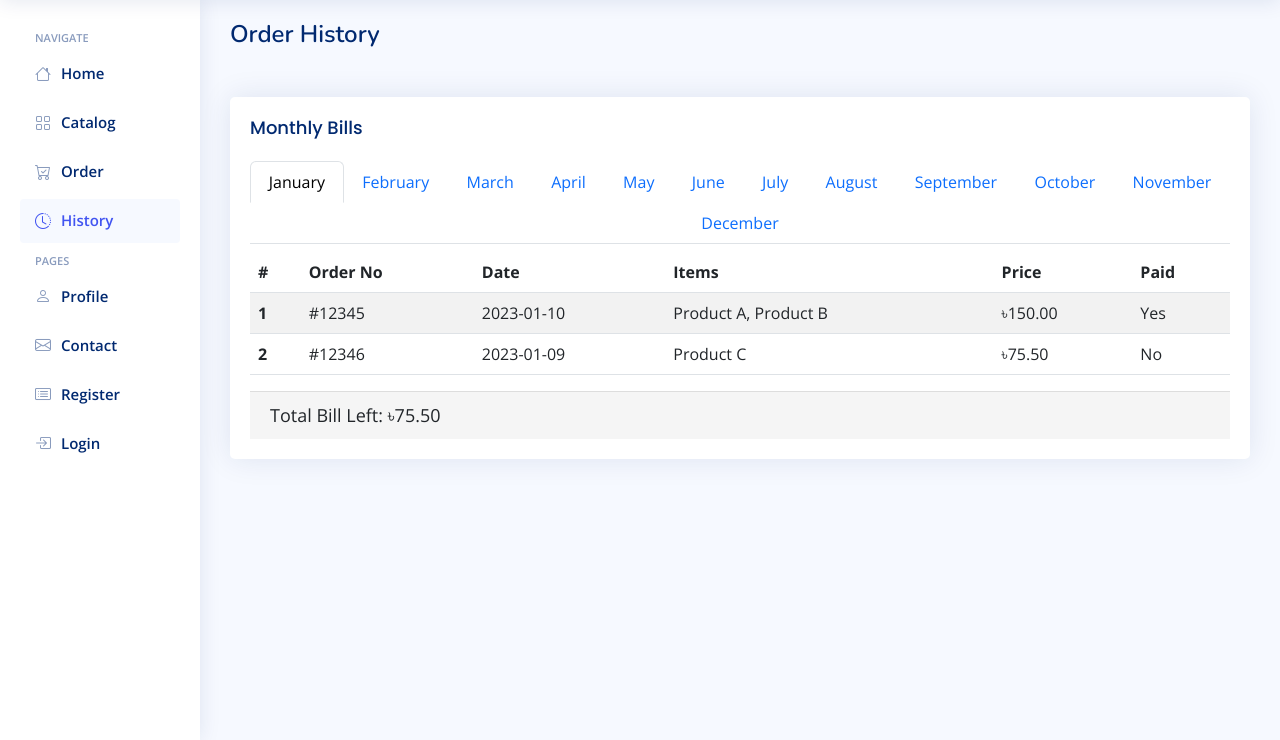
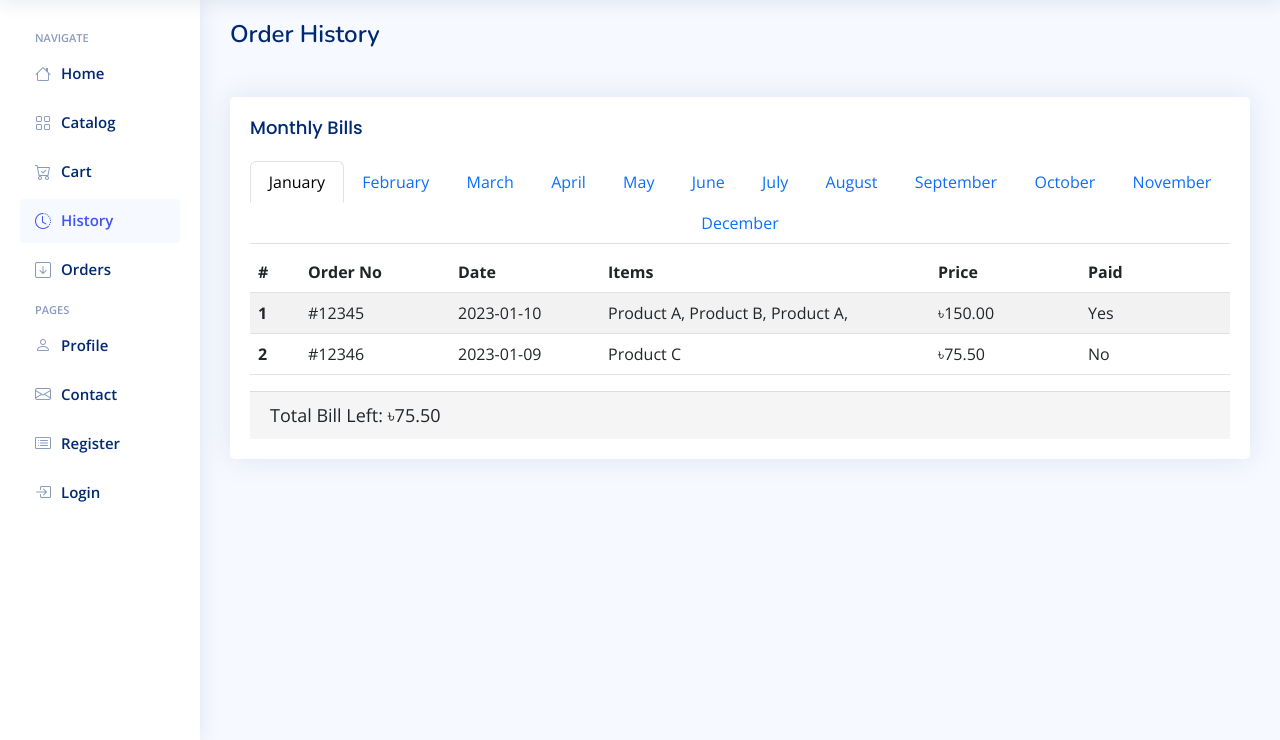
Before and after one commit to Mahdi3M/Canteen_Management, a Django app: page /customer_history/ in a window 1280 px wide. Shown: the part 60-800 px from the top of the page. Run offline with Django 4.2, Linux system fonts and the light colour scheme; some libraries are stand-ins or nearby versions.

Commit message:
Created NCO Order page

```diff
--- a/Canteen/templates/Canteen/customer_order.html
+++ b/Canteen/templates/Canteen/customer_cart.html
@@ -5,8 +5,7 @@
 <main id="main" class="main">
 
   <div class="pagetitle">
-    <h1>Order Details</h1>
-    <p>Order Number: 123456</p>
+    <h1>Cart Items</h1>
   </div><!-- End Page Title -->
 
   <section id="cart">
@@ -59,6 +58,6 @@
 
 {% block scripts %}
 <script>
-  $("#order").removeClass("collapsed");
+  $("#cart").removeClass("collapsed");
 </script>
 {% endblock scripts %}
--- a/Canteen/templates/Canteen/customer_history.html
+++ b/Canteen/templates/Canteen/customer_history.html
@@ -54,33 +54,33 @@
       <div class="tab-content pt-2" id="myTabjustifiedContent">
         <div class="tab-pane fade show active" id="jan-justified" role="tabpanel" aria-labelledby="jan-tab">
           <!-- Table with stripped rows -->
-          <table class="table table-striped">
+          <table class="table table-striped customer-histroy-table">
             <thead>
                 <tr>
-                    <th scope="col">#</th>
-                    <th scope="col">Order No</th>
-                    <th scope="col">Date</th>
-                    <th scope="col">Items</th>
-                    <th scope="col">Price</th>
-                    <th scope="col">Paid</th>
+                    <th scope="col" id="sr">#</th>
+                    <th scope="col" id="order-id">Order No</th>
+                    <th scope="col" id="order-date">Date</th>
+                    <th scope="col" id="order-items">Items</th>
+                    <th scope="col" id="order-price">Price</th>
+                    <th scope="col" id="order-paid">Paid</th>
                 </tr>
             </thead>
             <tbody>
                 <tr>
-                    <th scope="row">1</th>
-                    <td>#12345</td>
-                    <td>2023-01-10</td>
-                    <td>Product A, Product B</td>
-                    <td>৳150.00</td>
-                    <td>Yes</td>
+                    <th scope="row" id="sr">1</th>
+                    <td id="order-id">#12345</td>
+                    <td id="order-date">2023-01-10</td>
+                    <td id="order-items">Product A, Product B, Product A,</td>
+                    <td id="order-price">৳150.00</td>
+                    <td id="order-paid">Yes</td>
                 </tr>
                 <tr>
-                    <th scope="row">2</th>
-                    <td>#12346</td>
-                    <td>2023-01-09</td>
-                    <td>Product C</td>
-                    <td>৳75.50</td>
-                    <td>No</td>
+                    <th scope="row" id="sr">2</th>
+                    <td id="order-id">#12346</td>
+                    <td id="order-date">2023-01-09</td>
+                    <td id="order-items">Product C</td>
+                    <td id="order-price">৳75.50</td>
+                    <td id="order-paid">No</td>
                 </tr>
                 <!-- Add more rows as needed -->
             </tbody>
@@ -91,7 +91,7 @@
           </div>
         </div>
         <div class="tab-pane fade" id="feb-justified" role="tabpanel" aria-labelledby="feb-tab">
-          <table class="table table-striped">
+          <table class="table table-striped customer-histroy-table">
             <thead>
                 <tr>
                     <th scope="col">#</th>
@@ -137,7 +137,7 @@
         </div>
         <div class="tab-pane fade" id="mar-justified" role="tabpanel" aria-labelledby="mar-tab">
           <!-- Table with stripped rows -->
-          <table class="table table-striped">
+          <table class="table table-striped customer-histroy-table">
             <thead>
                 <tr>
                     <th scope="col">#</th>
@@ -175,7 +175,7 @@
         </div>
         <div class="tab-pane fade" id="apr-justified" role="tabpanel" aria-labelledby="apr-tab">
           <!-- Table with stripped rows -->
-          <table class="table table-striped">
+          <table class="table table-striped customer-histroy-table">
             <thead>
                 <tr>
                     <th scope="col">#</th>
@@ -213,7 +213,7 @@
         </div>
         <div class="tab-pane fade" id="may-justified" role="tabpanel" aria-labelledby="may-tab">
           <!-- Table with stripped rows -->
-          <table class="table table-striped">
+          <table class="table table-striped customer-histroy-table">
             <thead>
                 <tr>
                     <th scope="col">#</th>
@@ -251,7 +251,7 @@
         </div>
         <div class="tab-pane fade" id="jun-justified" role="tabpanel" aria-labelledby="jun-tab">
           <!-- Table with stripped rows -->
-          <table class="table table-striped">
+          <table class="table table-striped customer-histroy-table">
             <thead>
                 <tr>
                     <th scope="col">#</th>
@@ -289,7 +289,7 @@
         </div>
         <div class="tab-pane fade " id="jul-justified" role="tabpanel" aria-labelledby="jul-tab">
           <!-- Table with stripped rows -->
-          <table class="table table-striped">
+          <table class="table table-striped customer-histroy-table">
             <thead>
                 <tr>
                     <th scope="col">#</th>
@@ -327,7 +327,7 @@
         </div>
         <div class="tab-pane fade" id="aug-justified" role="tabpanel" aria-labelledby="aug-tab">
           <!-- Table with stripped rows -->
-          <table class="table table-striped">
+          <table class="table table-striped customer-histroy-table">
             <thead>
                 <tr>
                     <th scope="col">#</th>
@@ -365,7 +365,7 @@
         </div>
         <div class="tab-pane fade" id="sep-justified" role="tabpanel" aria-labelledby="sep-tab">
           <!-- Table with stripped rows -->
-          <table class="table table-striped">
+          <table class="table table-striped customer-histroy-table">
             <thead>
                 <tr>
                     <th scope="col">#</th>
@@ -403,7 +403,7 @@
         </div>
         <div class="tab-pane fade" id="oct-justified" role="tabpanel" aria-labelledby="oct-tab">
           <!-- Table with stripped rows -->
-          <table class="table table-striped">
+          <table class="table table-striped customer-histroy-table">
             <thead>
                 <tr>
                     <th scope="col">#</th>
@@ -441,7 +441,7 @@
         </div>
         <div class="tab-pane fade" id="nov-justified" role="tabpanel" aria-labelledby="nov-tab">
           <!-- Table with stripped rows -->
-          <table class="table table-striped">
+          <table class="table table-striped customer-histroy-table">
             <thead>
                 <tr>
                     <th scope="col">#</th>
@@ -479,7 +479,7 @@
         </div>
         <div class="tab-pane fade" id="dec-justified" role="tabpanel" aria-labelledby="dec-tab">
           <!-- Table with stripped rows -->
-          <table class="table table-striped">
+          <table class="table table-striped customer-histroy-table">
             <thead>
                 <tr>
                     <th scope="col">#</th>
--- a/Canteen/urls.py
+++ b/Canteen/urls.py
@@ -11,6 +11,8 @@ urlpatterns = [
     path('contact/', views.contact, name="contact"),
 
     path('customer_catalog/', views.customer_catalog, name="customer_catalog"),
-    path('customer_order/', views.customer_order, name="customer_order"),
+    path('customer_cart/', views.customer_cart, name="customer_cart"),
     path('customer_history/', views.customer_history, name="customer_history"),
+
+    path('nco_order/', views.nco_order, name="nco_order"),
 ]
--- a/Canteen/views.py
+++ b/Canteen/views.py
@@ -24,14 +24,16 @@ def contact(request):
 def customer_catalog(request):
     return render(request, "Canteen/catalog.html")
 
-def customer_order(request):
-    return render(request, "Canteen/customer_order.html")
+def customer_cart(request):
+    return render(request, "Canteen/customer_cart.html")
 
 def customer_history(request):
     return render(request, "Canteen/customer_history.html")
 
 #<-- ======= Bar NCO ======= -->
 
+def nco_order(request):
+    return render(request, "Canteen/nco_order.html")
 
 
 #<-- ======= Admin ======= -->
--- a/static/assets/css/style.css
+++ b/static/assets/css/style.css
@@ -1235,48 +1235,6 @@ h6 {
 /*--------------------------------------------------------------
 # Order Cards
 --------------------------------------------------------------*/
-/*
-#cart .cards {
-  display: flex;
-  flex-wrap: wrap;
-  margin-bottom: 20px;
-}
-
-#cart .card {
-  width: 300px;
-  margin: 0 10px 10px 0;
-  background-color: #fff;
-  border-radius: 5px;
-  box-shadow: 0 3px 6px rgba(0, 0, 0, 0.1);
-}
-
-#cart .card img {
-  width: 100%;
-  height: 200px;
-}
-
-#cart .card h3 {
-  margin-top: 0;
-  font-size: 18px;
-}
-
-#cart .card p {
-  margin-top: 5px;
-  font-size: 14px;
-}
-
-#cart .card button {
-  background-color: #ff0000;
-  color: #fff;
-  border: none;
-  padding: 10px 20px;
-  border-radius: 3px;
-  cursor: pointer;
-}
-
-#cart .total {
-  text-align: right;
-} */
 
 #cart .card img {
   height: 110px;
@@ -1351,3 +1309,100 @@ h6 {
 .checkout:hover {
   background-color: #2980b9;
 }
+
+
+/*--------------------------------------------------------------
+# History Table
+--------------------------------------------------------------*/
+
+
+
+.customer-histroy-table th#sr,
+.customer-histroy-table td#sr {
+  width: 50px;
+}
+
+.customer-histroy-table th#order-id,
+.customer-histroy-table td#order-id,
+.customer-histroy-table th#order-date,
+.customer-histroy-table td#order-date,
+.customer-histroy-table th#order-price,
+.customer-histroy-table td#order-price,
+.customer-histroy-table th#order-paid,
+.customer-histroy-table td#order-paid {
+  width: 150px;
+}
+
+.customer-histroy-table th#order-items,
+.customer-histroy-table td#order-items {
+  white-space: normal;
+  word-wrap: break-word;
+  max-width: 50px;
+}
+
+
+/*--------------------------------------------------------------
+# Order Cards
+--------------------------------------------------------------*/
+
+#order-remove {
+  background-color: #db4734;
+  color: #ffffff;
+  border: none;
+  border-radius: 8px;
+  padding: 10px 20px;
+  margin-top: 10px;
+  font-size: 14px;
+  cursor: pointer;
+  transition: background-color 0.3s ease;
+}
+
+#order-remove:hover {
+  background-color: #bd311f;
+}
+
+#order-complete {
+  background-color: #58c510;
+  color: #ffffff;
+  border: none;
+  border-radius: 8px;
+  padding: 10px 20px;
+  margin-top: 10px;
+  font-size: 14px;
+  cursor: pointer;
+  transition: background-color 0.3s ease;
+}
+
+#order-remove:hover {
+  background-color: #1f970f;
+}
+
+.total {
+  display: flex;
+  justify-content: space-between;
+  align-items: right;
+  background-color: #f5f5f5;
+  padding: 10px 20px;
+  border-top: 1px solid #ddd;
+}
+
+.total p {
+  font-size: 18px;
+  margin: 0;
+}
+
+.scan {
+  background-color: #3498db;
+  color: #fff;
+  border: none;
+  padding: 10px 20px;
+  font-size: 16px;
+  font-weight: 1200;
+  cursor: pointer;
+  transition: background-color 0.3s ease;
+  border-radius: 8px;
+}
+
+.scan:hover {
+  background-color: #2980b9;
+}
--- a/templates/sidebar.html
+++ b/templates/sidebar.html
@@ -12,6 +12,8 @@
         </a>
       </li>
 
+      <!-- ======= Customer ======= -->
+
       <li class="nav-item">
         <a id="catalog" class="nav-link collapsed" href={% url 'Canteen:customer_catalog' %}>
           <i class="bi bi-grid"></i>
@@ -20,9 +22,9 @@
       </li>
 
       <li class="nav-item">
-        <a id="order" class="nav-link collapsed" href={% url 'Canteen:customer_order' %}>
+        <a id="cart" class="nav-link collapsed" href={% url 'Canteen:customer_cart' %}>
           <i class="bi bi-cart-check"></i>
-          <span>Order</span>
+          <span>Cart</span>
         </a>
       </li>
 
@@ -31,7 +33,18 @@
           <i class="bi bi-clock-history"></i>
           <span>History</span>
         </a>
-      </li><!-- End Dashboard Nav -->
+      </li>
+
+      <!-- ======= Bar NCO ======= -->
+
+      <li class="nav-item">
+        <a id="order" class="nav-link collapsed" href={% url 'Canteen:nco_order' %}>
+          <i class="bi bi-arrow-down-square"></i>
+          <span>Orders</span>
+        </a>
+      </li>
+
+      <!-- ======= Other Pages ======= -->
 
       <li class="nav-heading">Pages</li>
 
@@ -40,28 +53,28 @@
           <i class="bi bi-person"></i>
           <span>Profile</span>
         </a>
-      </li><!-- End Profile Page Nav -->
+      </li>
 
       <li class="nav-item">
         <a id="contact" class="nav-link collapsed" href={% url 'Canteen:contact' %}>
           <i class="bi bi-envelope"></i>
           <span>Contact</span>
         </a>
-      </li><!-- End Contact Page Nav -->
+      </li>
 
       <li class="nav-item">
         <a id="register" class="nav-link collapsed" href={% url 'Canteen:register' %}>
           <i class="bi bi-card-list"></i>
           <span>Register</span>
         </a>
-      </li><!-- End Register Page Nav -->
+      </li>
 
       <li class="nav-item">
         <a id="login" class="nav-link collapsed" href={% url 'Canteen:login' %}>
           <i class="bi bi-box-arrow-in-right"></i>
           <span>Login</span>
         </a>
-      </li><!-- End Login Page Nav -->
+      </li>
 
     </ul>
 
```
Also changed, not shown: Canteen/templates/Canteen/nco_order.html (added, +94 -0 lines).
